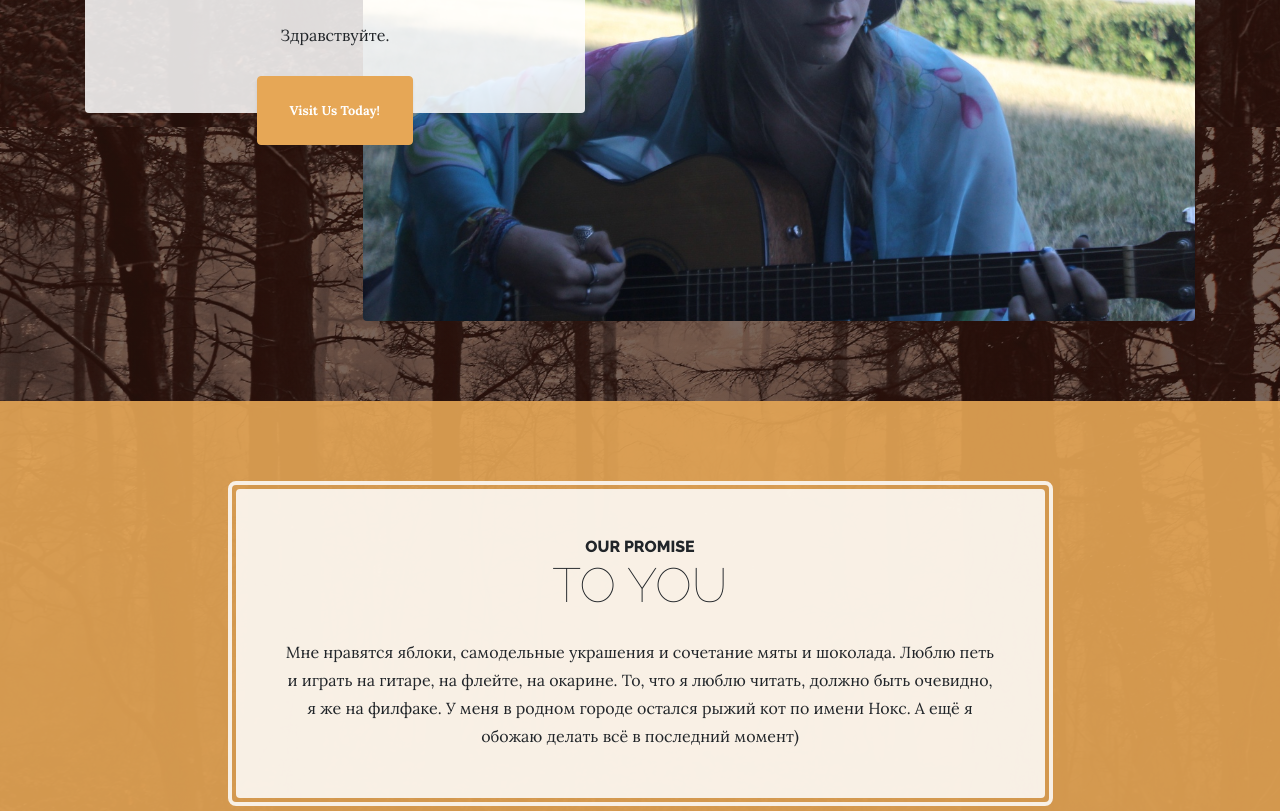
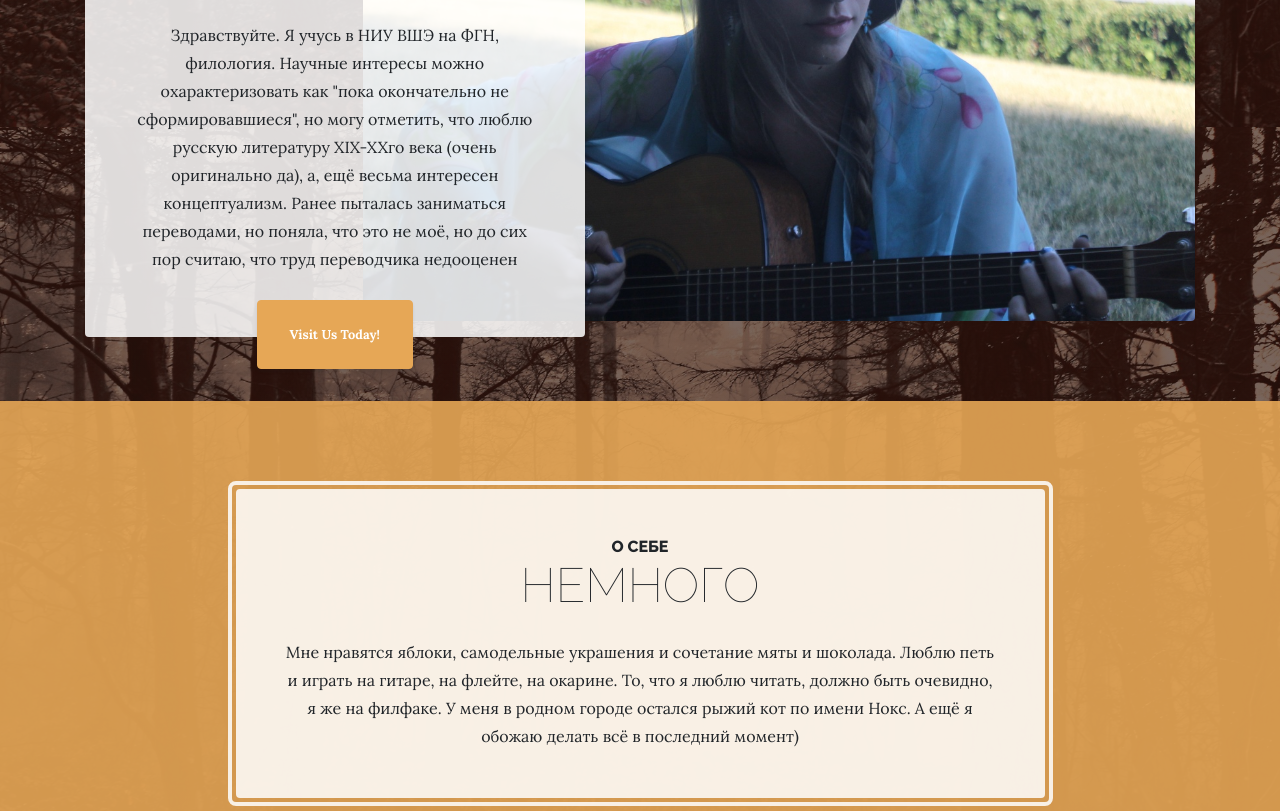
Before and after one commit to utttar/utttar.github.io, a website: page index.html in a window 1280 px wide. Shown: the part 673-1484 px from the top of the page. Drawn offline with Linux system fonts and the light colour scheme.

Commit message:
Update index.html

```diff
--- a/index.html
+++ b/index.html
@@ -66,7 +66,7 @@
             <span class="section-heading-upper">да, это я</span>
             <span class="section-heading-lower">Меня зовут Наташа</span>
           </h2>
-          <p class="mb-3"> Здравствуйте.  </p>
+          <p class="mb-3"> Здравствуйте. Я учусь в НИУ ВШЭ на ФГН, филология. Научные интересы можно охарактеризовать как "пока окончательно не сформировавшиеся", но могу отметить, что люблю русскую литературу XIX-XXго века (очень оригинально да), а, ещё весьма интересен концептуализм. Ранее пыталась заниматься переводами, но поняла, что это не моё, но до сих пор считаю, что труд переводчика недооценен  </p>
           <div class="intro-button mx-auto">
             <a class="btn btn-primary btn-xl" href="#">Visit Us Today!</a>
           </div>
@@ -81,8 +81,8 @@
         <div class="col-xl-9 mx-auto">
           <div class="cta-inner text-center rounded">
             <h2 class="section-heading mb-4">
-              <span class="section-heading-upper">Our Promise</span>
-              <span class="section-heading-lower">To You</span>
+              <span class="section-heading-upper">О себе</span>
+              <span class="section-heading-lower">немного</span>
             </h2>
             <p class="mb-0">Мне нравятся яблоки, самодельные украшения и сочетание мяты и шоколада. Люблю петь и играть на гитаре, на флейте, на окарине. То, что я люблю читать, должно быть очевидно, я же на филфаке. У меня в родном городе остался рыжий кот по имени Нокс. А ещё я обожаю делать всё в последний момент)
          </p>
```
